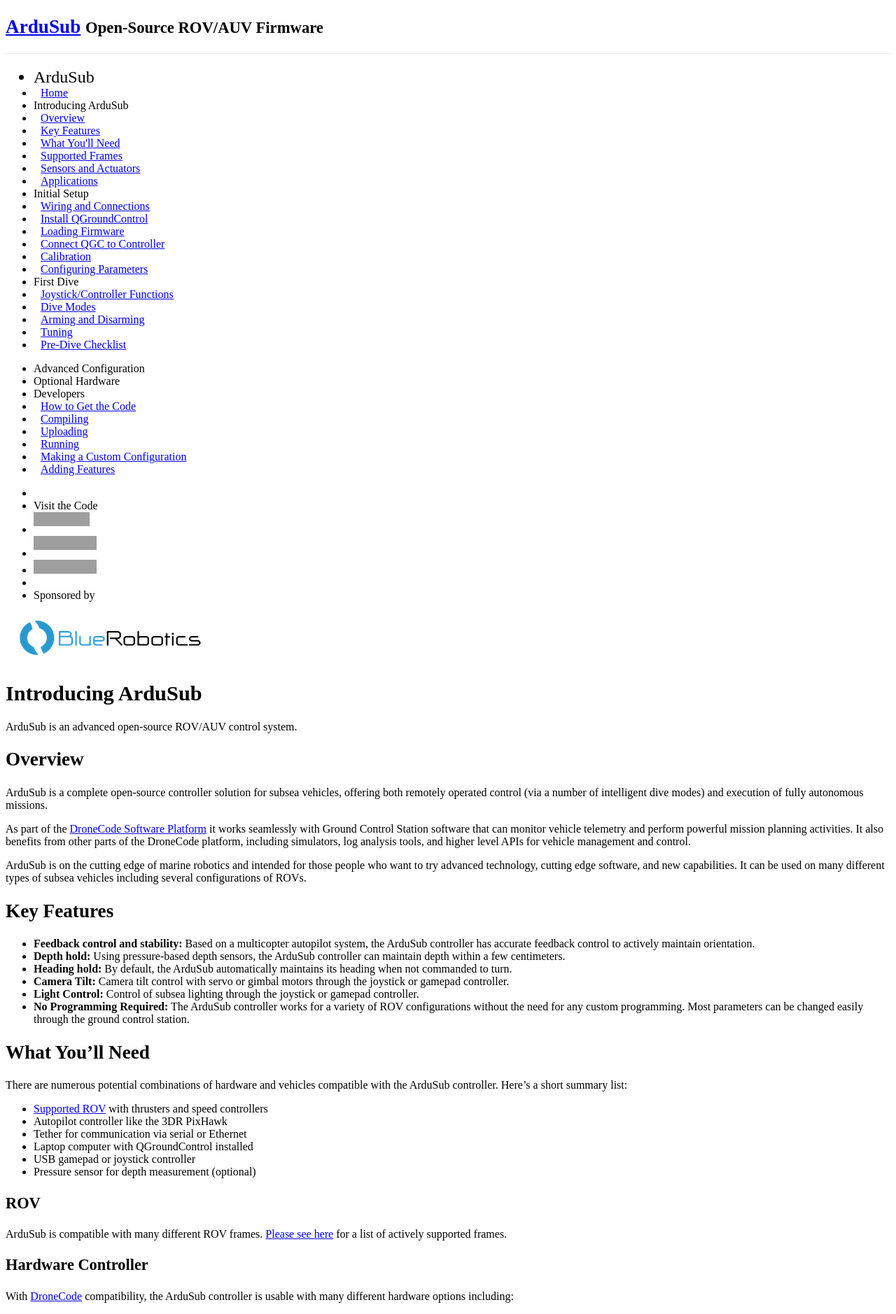
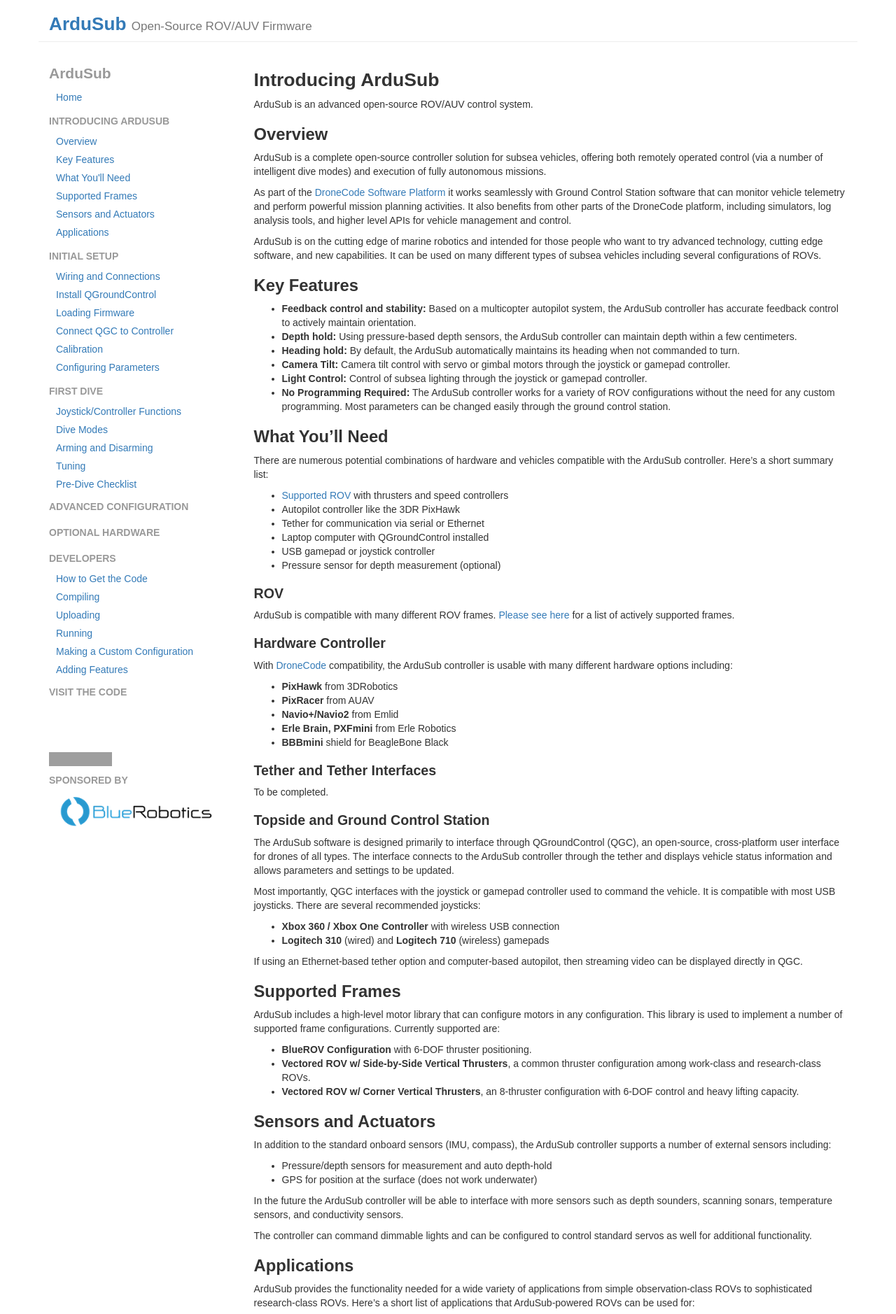
Before and after one commit to bluerobotics/retired-ardusub-docs, a Jekyll site: the page built from pages/introduction.md, in a window 1280 px wide. Shown: the top 1878 px of the page at 70% size. Built offline with Jekyll 4.4.1, drawn with Linux system fonts in a browser that asks for light colours; a style sheet for code colours, icons or effects is not loaded; grey boxes are pictures that could not be loaded.

Commit message:
Updated to Bootstrap 3, added videos, and analytics.

```diff
--- a/_includes/google_analytics.html
+++ b/_includes/google_analytics.html
@@ -4,6 +4,7 @@
   m=s.getElementsByTagName(o)[0];a.async=1;a.src=g;m.parentNode.insertBefore(a,m)
   })(window,document,'script','//www.google-analytics.com/analytics.js','ga');
 
-  ga('create', '{{ site.google_analytics_id }}', 'auto');
+  ga('create', 'UA-45744597-1', 'auto');
   ga('send', 'pageview');
+
 </script>
--- a/_includes/navigation.html
+++ b/_includes/navigation.html
@@ -1,9 +1,9 @@
-<ul class="nav nav-list">
+<ul class="nav nav-stacked">
     <li class=nav-header style="text-transform:none;font-size:1.5em;">ArduSub</li>
 
     <li><a href="{{ site.baseurl }}/">Home</a></li>
 </ul>
-<ul class="nav nav-list">
+<ul class="nav nav-stacked">
     {% for permalink in site.page-order %}
         {% for page in site.pages %}
             {% if permalink[0] == page.permalink %}
@@ -36,4 +36,4 @@
     <li class=nav-header>Sponsored by</li>
 </ul>
 
-<a href="http://bluerobotics.com"><img src="{{ site.baseurl }}/images/br-logo-small.png" /></a>
+<a href="http://bluerobotics.com"><img src="{{ site.baseurl }}/images/br-logo-small.png" width="250px" alt="Blue Robotics Logo" /></a>
--- a/_layouts/default.html
+++ b/_layouts/default.html
@@ -8,45 +8,55 @@
         <title>{{ site.title }}{% if page.title %} : {{ page.title }}{% endif %}</title>
         <meta name="description" content="{{ site.subtitle }}">
 
-        <link href="//netdna.bootstrapcdn.com/twitter-bootstrap/2.3.2/css/bootstrap-combined.no-icons.min.css" rel="stylesheet">
+        <link href='https://fonts.googleapis.com/css?family=Open+Sans' rel='stylesheet' type='text/css'>
+
+        <!-- Latest compiled and minified CSS -->
+        <link rel="stylesheet" href="https://maxcdn.bootstrapcdn.com/bootstrap/3.3.6/css/bootstrap.min.css" integrity="sha384-1q8mTJOASx8j1Au+a5WDVnPi2lkFfwwEAa8hDDdjZlpLegxhjVME1fgjWPGmkzs7" crossorigin="anonymous">
+
+        <!-- Optional theme -->
+        <link rel="stylesheet" href="https://maxcdn.bootstrapcdn.com/bootstrap/3.3.6/css/bootstrap-theme.min.css" integrity="sha384-fLW2N01lMqjakBkx3l/M9EahuwpSfeNvV63J5ezn3uZzapT0u7EYsXMjQV+0En5r" crossorigin="anonymous">
+
+        <!-- Latest compiled and minified JavaScript -->
+        <script src="https://maxcdn.bootstrapcdn.com/bootstrap/3.3.6/js/bootstrap.min.js" integrity="sha384-0mSbJDEHialfmuBBQP6A4Qrprq5OVfW37PRR3j5ELqxss1yVqOtnepnHVP9aJ7xS" crossorigin="anonymous"></script>
+
         <link rel="stylesheet" href="{{ site.baseurl }}/css/syntax.css">
         <link rel="stylesheet" href="{{ site.baseurl }}/css/main.css">
     </head>
     <body>
 
         <div class="container">
-            <div class=row-fluid>
-                <div id=header class=span12>
+            <div class=row>
+                <div id=header class="col-xs-12 col-md-12">
                     {% include header.html %}
                 </div>
             </div>
 
-            <div class=row-fluid>
+            <div class=row>
                 {% assign post_count = site.posts|size %}
                 {% if site.navigation != 0 and site.navigation == 1 or post_count > 0 %}
-                    <div id=navigation class=span3>
+                    <div id=navigation class="col-sm-3">
                         {% include navigation.html %}
                     </div>
 
-                    <div id=content class=span9>
+                    <div id=content class="col-sm-9">
                         {{ content }}
                     </div>
                 {% else %}
-                    <div id=content class=span12>
+                    <div id=content class="col-sm-12">
                         {{ content }}
                     </div>
                 {% endif %}
             </div>
 
             {% if page.disqus == 1 %}
-            <div class=row-fluid>
+            <div class=row>
               {% if site.navigation == 1 or post_count > 0 %}
-                <div id=navigation class=span2></div>
-                <div id=disqus class=span10>
+                <div id=navigation class="col-md-2"></div>
+                <div id=disqus class="col-md-10">
                     {% include disqus.html %}
                 </div>
               {% else %}
-                <div id=disqus class=span12>
+                <div id=disqus class="col-md-12">
                     {% include disqus.html %}
                 </div>
               {% endif %}
@@ -54,7 +64,7 @@
             {% endif %}
 
             <div class=row-fluid>
-                <div id=footer class=span12>
+                <div id=footer class="col-md-12">
                     {% include footer.html %}
                 </div>
             </div>
--- a/css/main.css
+++ b/css/main.css
@@ -1,6 +1,8 @@
 body {
     font-weight: 400;
     text-shadow: 0 1px 1px rgba(255, 255, 255, 0.7);
+    color: #333;
+    font-family: 'Open-Sans', sans-serif;
 }
 
 pre, code {
@@ -19,6 +21,9 @@ code {
     color: inherit;
 }
 
+h1, h2, h3, h4, h5 {
+    font-weight: 600;
+}
 h1 {font-size:1.9em;}
 h2 {font-size:1.7em;}
 h3 {font-size:1.4em;}
@@ -28,6 +33,8 @@ h5 {font-size:1.0em;}
 #header {
     border-bottom: 1px solid #eee;
     margin-bottom: 20px;
+    font-size:1.1em;
+    font-weight:600;
 }
 
 #header a:hover {
@@ -64,7 +71,16 @@ h5 {font-size:1.0em;}
 #navigation .nav-header {
     padding-left: 0;
     padding-right: 0;
+    padding-top:10px;
+    padding-bottom:5px;
     font-size: 1.0em;
+    color: #999999;
+    font-weight:600;
+    text-transform: uppercase;
+}
+
+.nav > li > a {
+    padding: 2px;
 }
 
 body.rtl {
```
Also changed, not shown: index.md (+11 -0 lines).
